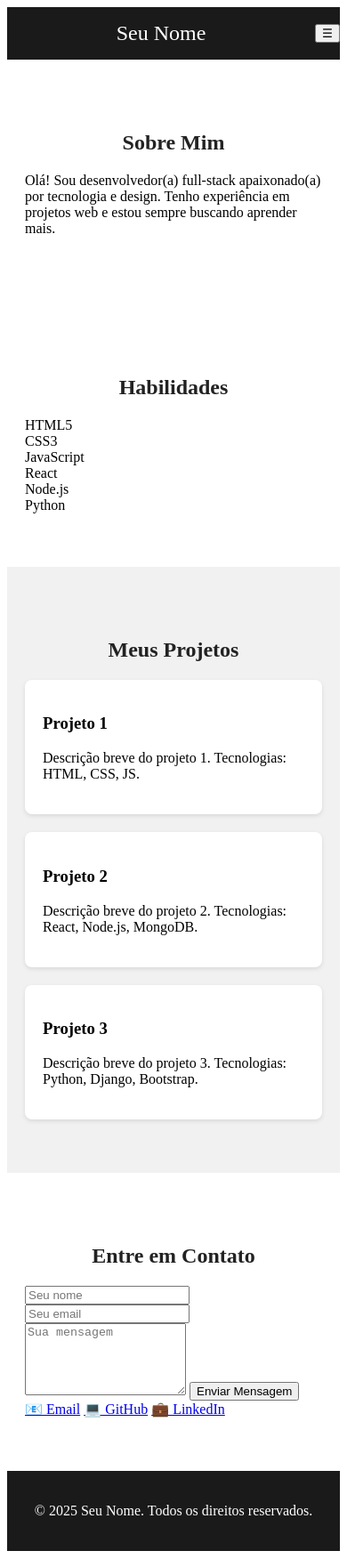
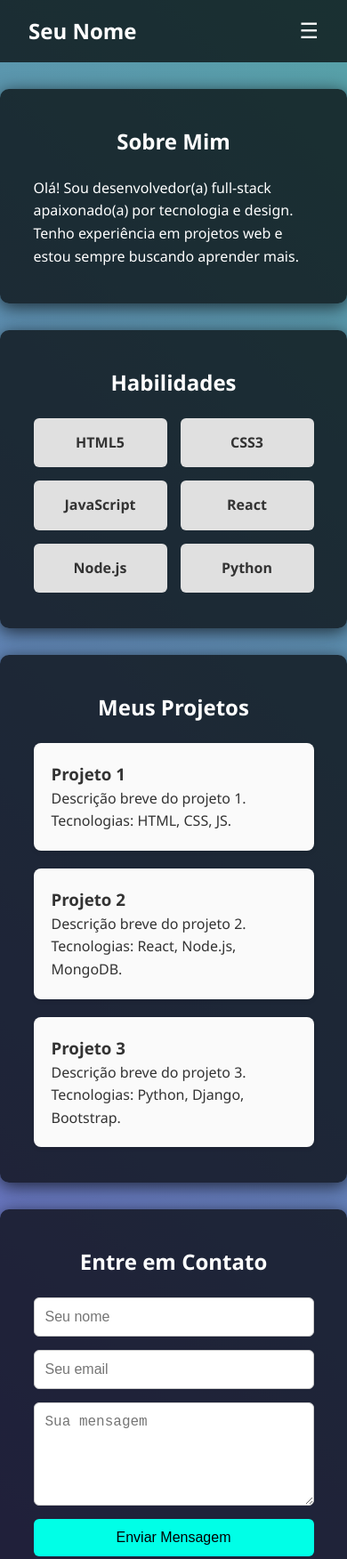
Before and after one commit to alessander-dutra/portfolio, a plain HTML site: page index.html in a window 390 px wide. Shown: the top 1752 px of the page at 89% size. Drawn offline with Linux system fonts and the light colour scheme; a script that the page names is missing.

Commit message:
Atualizar o style.css

```diff
--- a/style.css
+++ b/style.css
@@ -1,4 +1,4 @@
-/* Reset *
+/* Reset */
 * {
   margin: 0;
   padding: 0;
@@ -6,10 +6,12 @@
 }
 
 body {
-  font-family: 'Segoe UI', Tahoma, Geneva, Verdana, sans-serif;
+  font-family: 'Segoe UI', sans-serif;
   line-height: 1.6;
-  background-color: #f9f9f9;
-  color: #333;
+  background: linear-gradient(45deg, #9600FF, #38ef7d);
+  background-size: 400% 400%;
+  animation: gradient 15s ease infinite;
+  color: white;
 }
 
 .container {
@@ -18,57 +20,98 @@ body {
   margin: auto;
 }
 
-/* Cabeçalho */
+/* Animação do fundo */
+@keyframes gradient {
+  0% { background-position: 0% 50%; }
+  50% { background-position: 100% 50%; }
+  100% { background-position: 0% 50%; }
+}
+
+/* Header */
 .header {
-  background-color: #1a1a1a;
+  background: rgba(0, 0, 0, 0.7);
   color: white;
-  padding: 1rem 0;
+  padding: 1rem 2rem;
   display: flex;
   justify-content: space-between;
   align-items: center;
+  position: sticky;
+  top: 0;
+  z-index: 1000;
 }
 
 .logo {
-  margin-left: 20px;
   font-size: 1.5rem;
+  font-weight: bold;
 }
 
 .nav {
-  margin-right: 20px;
+  display: flex;
+  gap: 1.5rem;
 }
 
 .nav a {
   color: white;
   text-decoration: none;
-  margin-left: 20px;
-  font-weight: bold;
+  font-weight: 500;
 }
 
-.nav a:hover {
-  text-decoration: underline;
+.menu-toggle {
+  display: none;
+  background: none;
+  color: white;
+  font-size: 1.5rem;
+  border: none;
+  cursor: pointer;
+}
+
+@media (max-width: 768px) {
+  .nav {
+    position: absolute;
+    top: 60px;
+    left: 0;
+    right: 0;
+    background: rgba(0, 0, 0, 0.9);
+    flex-direction: column;
+    display: none;
+  }
+  .nav.ativo {
+    display: flex;
+  }
+  .menu-toggle {
+    display: block;
+  }
 }
 
 /* Seções */
 .secao {
-  padding: 60px 20px;
-}
-
-.sobre {
-  background-color: #fff;
-}
-
-.projetos {
-  background-color: #f1f1f1;
-}
-
-.contato {
-  background-color: #fff;
+  background-color: rgba(0, 0, 0, 0.7);
+  border-radius: 10px;
+  padding: 40px 20px;
+  margin: 30px auto;
+  max-width: 1000px;
+  box-shadow: 0 4px 20px rgba(0, 0, 0, 0.7);
 }
 
 h2 {
   text-align: center;
   margin-bottom: 20px;
-  color: #222;
+  color: #fff;
+}
+
+.skills-grid {
+  display: grid;
+  grid-template-columns: repeat(auto-fit, minmax(120px, 1fr));
+  gap: 15px;
+}
+
+.skill {
+  background: #e0e0e0;
+  padding: 15px;
+  text-align: center;
+  border-radius: 6px;
+  font-weight: bold;
+  color: #333;
 }
 
 .galeria {
@@ -78,28 +121,93 @@ h2 {
 }
 
 .projeto {
-  background-color: #fff;
+  background: #fafafa;
   padding: 20px;
   border-radius: 8px;
   box-shadow: 0 2px 5px rgba(0,0,0,0.1);
+  color: #333;
+}
+
+/* Formulário */
+.formulario {
+  display: flex;
+  flex-direction: column;
+  gap: 15px;
+  max-width: 600px;
+  margin: auto;
+}
+
+.formulario input,
+.formulario textarea {
+  padding: 12px;
+  border: 1px solid #ccc;
+  border-radius: 6px;
+  font-size: 1rem;
+}
+
+.formulario button {
+  padding: 12px;
+  background: #00ffe7;
+  color: black;
+  border: none;
+  border-radius: 6px;
+  font-size: 1rem;
+  cursor: pointer;
+  transition: background 0.3s ease;
+}
+
+.formulario button:hover {
+  background: #00ccbb;
+  box-shadow: 0 0 10px #00ffe7, 0 0 20px #00ffe7;
+}
+
+.social {
+  text-align: center;
+  margin-top: 20px;
+}
+
+.social a {
+  margin: 0 10px;
+  color: #00ffe7;
+  text-decoration: none;
+  font-weight: bold;
+}
+
+.social a:hover {
+  text-decoration: underline;
 }
 
 /* Rodapé */
 .rodape {
-  background-color: #1a1a1a;
-  color: white;
   text-align: center;
   padding: 20px;
+  background: rgba(0, 0, 0, 0.7);
+  color: white;
 }
 
-/* Responsivo */
-@media (max-width: 600px) {
-  .nav {
-    display: none;
-  }
+/* Mensagem de sucesso/erro */
+.mensagem {
+  max-width: 600px;
+  margin: 20px auto;
+  padding: 15px;
+  border-radius: 6px;
+  font-weight: bold;
+  text-align: center;
+  transition: opacity 0.4s ease;
+}
 
-  .logo {
-    text-align: center;
-    margin: 0 auto;
-  }
+.mensagem.ocultar {
+  display: none;
 }
+
+.mensagem.sucesso {
+  background-color: #d4edda;
+  color: #155724;
+  border: 1px solid #c3e6cb;
+}
+
+.mensagem.erro {
+  background-color: #f8d7da;
+  color: #721c24;
+  border: 1px solid #f5c6cb;
+}
```
